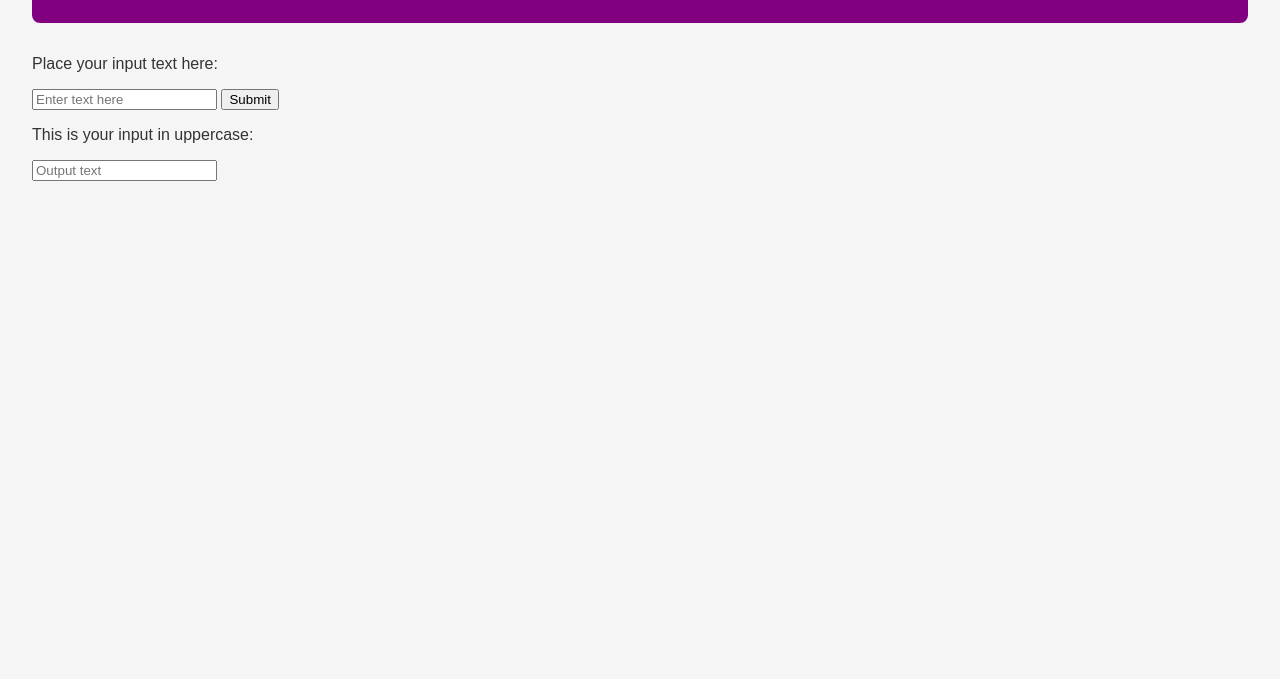
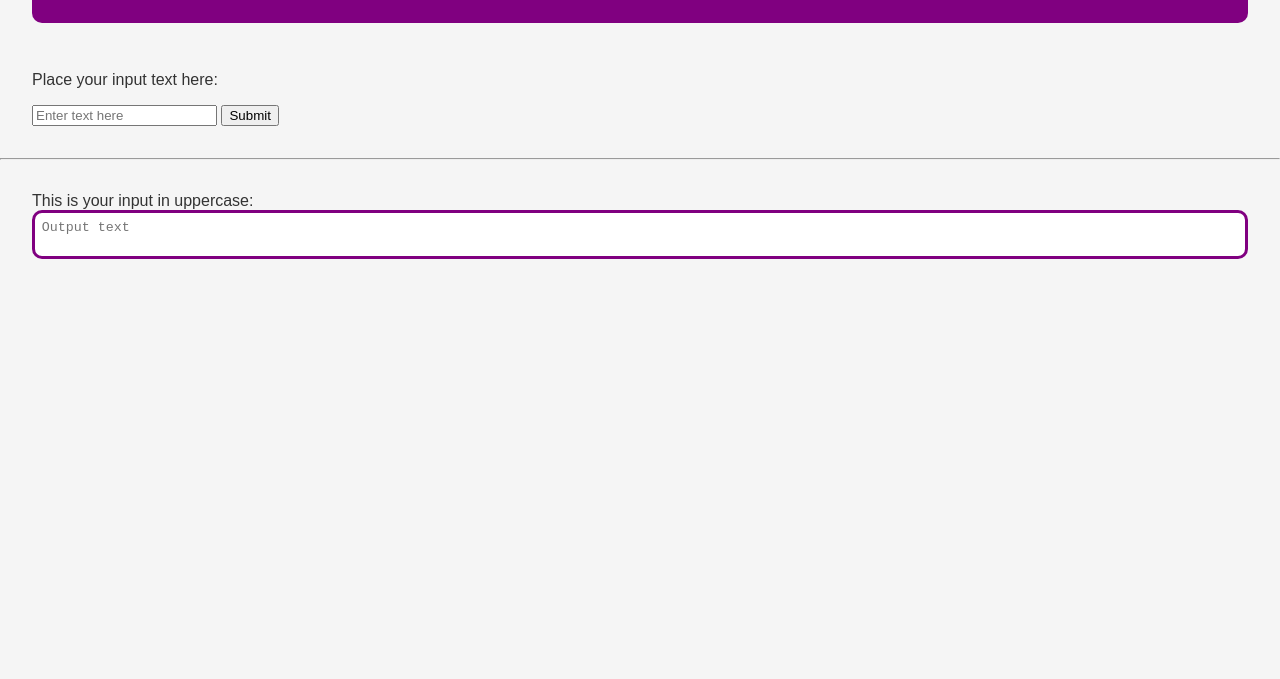
Before and after one commit to Faint-Black/CV-generator-webapp, a plain HTML site: page resources/public/index.html in a window 1280 px wide. Shown: the part 121-800 px from the top of the page. Drawn offline with Linux system fonts and the light colour scheme.

Commit message:
beautiful

```diff
--- a/resources/public/index.html
+++ b/resources/public/index.html
@@ -5,6 +5,7 @@
     <title>Clojure CV LaTeX generator</title>
     <meta name="viewport" content="width=device-width, initial-scale=1.0">
     <link rel="stylesheet" href="style.css">
+    <link rel="icon" type="image/png" sizes="16x16" href="/favicon-16x16.png">
   </head>
   <body>
     <header>
@@ -14,8 +15,9 @@
       <p>Place your input text here:</p>
       <input id="text-input" type="text" placeholder="Enter text here">
       <button onclick="sendText()">Submit</button>
-      <p>This is your input in uppercase:</p>
-      <input id="text-output" type="text" placeholder="Output text" readonly>
+      <hr>
+      This is your input in uppercase:<br>
+      <textarea id="text-output" placeholder="Output text" readonly></textarea>
       <script src="script.js"></script>
     </main>
   </body>
--- a/resources/public/script.js
+++ b/resources/public/script.js
@@ -9,6 +9,8 @@ function sendText() {
     })
         .then(response => response.text())
         .then(data => {
-            output.value = data
+            output.value = data;
+            output.style.height = 'auto';
+            output.style.height = output.scrollHeight + 'px';
         });
 }
--- a/resources/public/style.css
+++ b/resources/public/style.css
@@ -1,17 +1,44 @@
-body {
+html, body {
+    height: 100%;
+    margin: 0;
+    padding: 0;
     font-family: sans-serif;
-    margin: 2em;
     background-color: #f5f5f5;
     color: #333;
+}
+
+body {
+    display: flex;
+    flex-direction: column;
+    padding: 2em;
+    box-sizing: border-box;
+    min-height: 100vh;
 }
 
 header {
     background-color: purple;
     color: white;
     padding: 1em;
-    border-radius: 8px;
+    border-radius: 10px;
+    margin-bottom: 2em;
 }
 
-main {
+hr {
+    color: purple;
+    margin-left: -2em;
+    margin-right: -2em;
     margin-top: 2em;
+    margin-bottom: 2em;
 }
+
+textarea {
+    flex: 1;
+    width: 100%;
+    box-sizing: border-box;
+    resize: none;
+    overflow: hidden;
+    border: 3px solid purple;
+    border-radius: 10px;
+    padding: 0.5em;
+    font-family: monospace;
+}
```
Also changed, not shown: resources/public/favicon-16x16.png (added), 1 other file.
